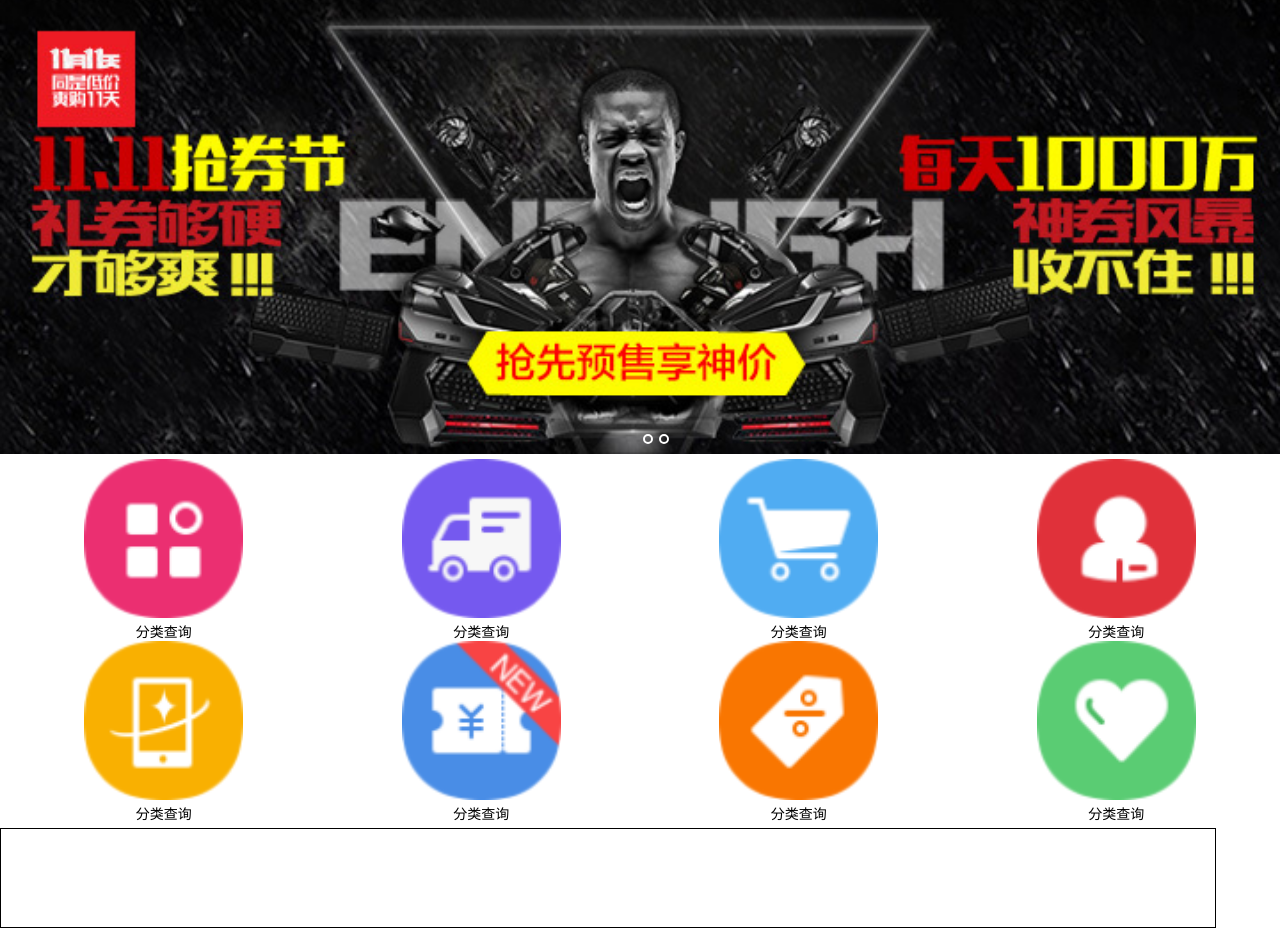
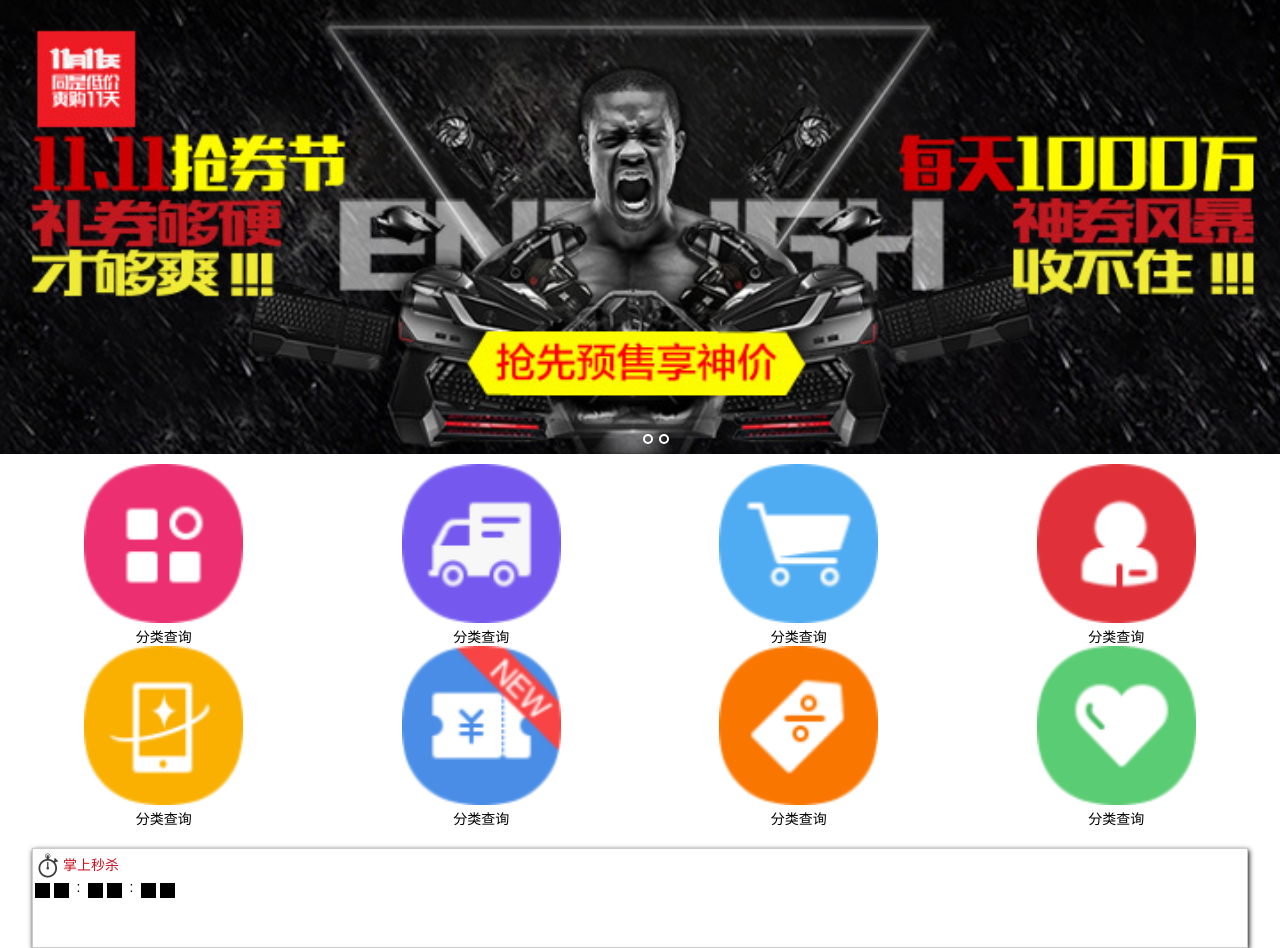
Before and after one commit to yiyulove/movephone, a plain HTML site: page index.html in a window 1280 px wide. Shown: the part 168-1116 px from the top of the page. Drawn offline with Linux system fonts and the light colour scheme.

Commit message:
修改了

```diff
--- a/css/index.css
+++ b/css/index.css
@@ -74,7 +74,7 @@ header span{
 
 	border-radius: 50%;}
 	nav{
-		padding:5px 5px;
+		padding:10px 5px;
 	}
 nav ul  li{
 	width: 25%;
@@ -87,6 +87,48 @@ nav ul li img{
 .hot{
 	width: 95%;
 	height:100px ;
-	border: 1px solid black;
-	margin: 10 auto 0;
+	border: 1px solid #cccccc;
+	margin: 0 auto;
+	box-shadow: 1px 2px 5px;
+	transform: translateY(10px);
 }
+.lunbotu ul li a{
+	display: block;
+}
+.hot-up span{
+	width: 20px;
+	height: 30px;
+	display: block;
+	float: left;
+	background:url(../img/img/seckill-icon.png) no-repeat center;
+	background-size: 20px 25px;
+	background-position: 0px 4px;
+	margin-right: 5px;
+	margin-left: 5px;
+}
+.hot-up p{
+	font-size:14px;
+	color: rgb(201, 21, 35);;
+    line-height: 32px;
+    margin-left: 5px;
+    display: block;
+    width: 82px;
+}
+.daojishi{
+	float: left;
+}
+.daojishi li{
+	width: 15px;
+	height: 15px;
+	background: black;
+	float: left;
+	font-size:14px;
+	color: white;
+	text-align: center;
+	margin: 2px;
+}
+.daojishi li:nth-child(3),.daojishi li:nth-child(6){
+	background: white;
+	color: black;
+	margin: -2px 0px;
+}
--- a/index.html
+++ b/index.html
@@ -76,7 +76,20 @@
 			</ul>
 		</nav>
 		<div class="hot">
-
+			<div class="hot-up">
+				<span></span>
+				<p>掌上秒杀</p>
+				<ul class="daojishi">
+					<li></li>
+					<li></li>
+					<li>:</li>
+					<li></li>
+					<li></li>
+					<li>:</li>
+					<li></li>
+					<li></li>
+				</ul>
+			</div>
 		</div>
 	</div>
 </body>
```
Lines whose indentation alone changed are shown as unchanged.
